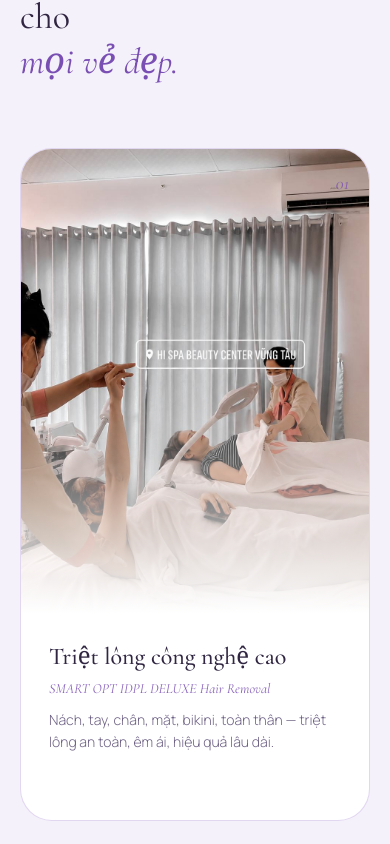
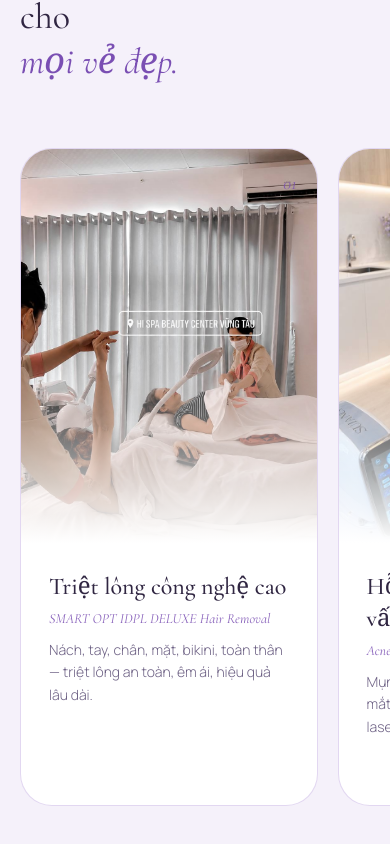
Before and after one commit to dungvt1234/hi-medical-news-website, a Next.js app: page / in a window 390 px wide. Shown: the part 2088-2932 px from the top of the page. Built offline with nearby package versions, Linux system fonts and the light colour scheme.

Commit message:
ui: treatments mobile snap-scroll row, desktop grid

```diff
--- a/components/Treatments.tsx
+++ b/components/Treatments.tsx
@@ -52,13 +52,13 @@ export default function Treatments() {
           </div>
         </div>
 
-        {/* Grid 6 cards dịch vụ — combo ưu đãi nổi bật */}
-        <div className="grid gap-6 sm:grid-cols-2 lg:grid-cols-3">
+        {/* Mobile: dải vuốt ngang (snap) · Desktop: lưới 3 cột */}
+        <div className="no-scrollbar -mx-5 flex snap-x snap-mandatory gap-5 overflow-x-auto px-5 pb-4 sm:mx-0 sm:grid sm:grid-cols-2 sm:overflow-visible sm:px-0 sm:pb-0 lg:grid-cols-3">
           {SERVICES.map((t, i) => (
             <Link
               key={t.slug}
               href={`/dich-vu/${t.slug}`}
-              className={`reveal group block overflow-hidden rounded-4xl border transition-all duration-700 hover:-translate-y-1.5 hover:shadow-glow ${
+              className={`reveal group block w-[85%] shrink-0 snap-center overflow-hidden rounded-4xl border transition-all duration-700 hover:-translate-y-1.5 hover:shadow-glow sm:w-auto ${
                 t.special
                   ? 'relative border-gold bg-gradient-to-b from-[#3A2E56] via-[#4A3A6B] to-[#3A2E56] shadow-[0_0_35px_rgba(232,201,90,0.18)] hover:border-[#F3D97A]'
                   : 'border-luxury bg-night-2 hover:border-rose/40'
```
